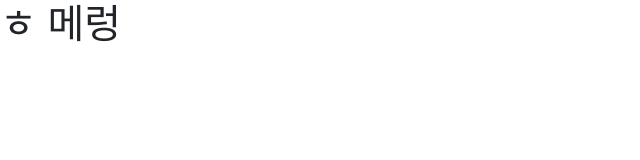
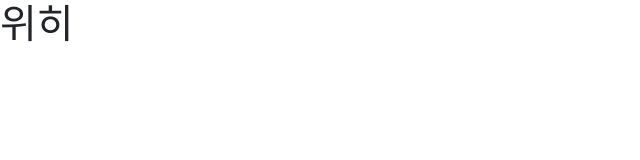
Before and after one commit to 12314352/12314352.github.io, a website: page babo.html in a window 1280 px wide. Shown: the whole page, without its empty margins (0-640 px from the left). Drawn offline with nearby package versions, Linux system fonts and the light colour scheme.

Commit message:
Update babo.html

```diff
--- a/babo.html
+++ b/babo.html
@@ -8,10 +8,10 @@
     <!-- Bootstrap CSS -->
     <link rel="stylesheet" href="https://cdn.jsdelivr.net/npm/bootstrap@4.6.2/dist/css/bootstrap.min.css" integrity="sha384-xOolHFLEh07PJGoPkLv1IbcEPTNtaed2xpHsD9ESMhqIYd0nLMwNLD69Npy4HI+N" crossorigin="anonymous">
 
-    <title>쩡워니 바보</title>
+    <title>ㅎ</title>
   </head>
   <body>
-    <h1>ㅎ 메렁</h1>
+    <h1>위히</h1>
 
     <!-- Optional JavaScript; choose one of the two! -->
 
```
